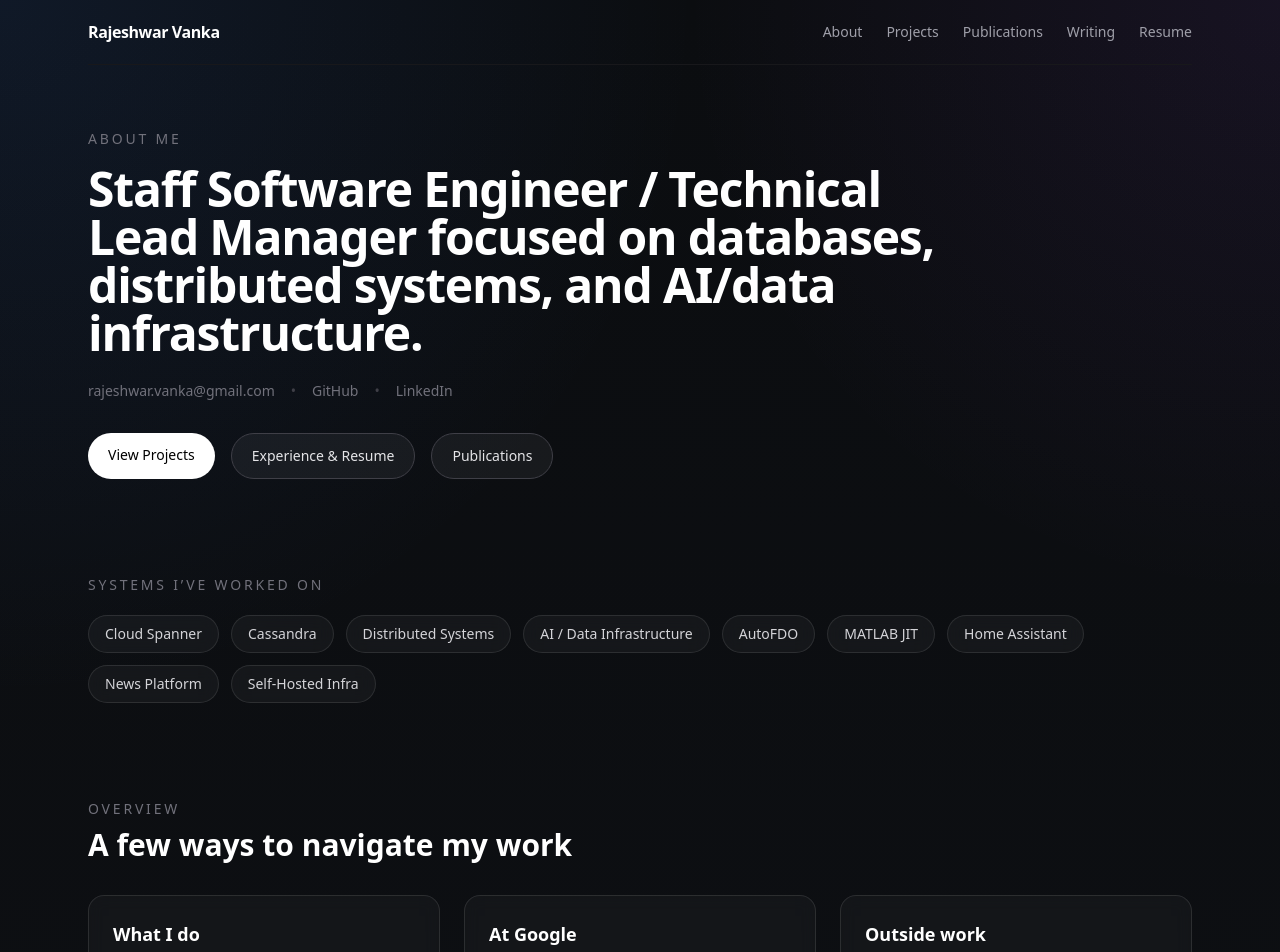
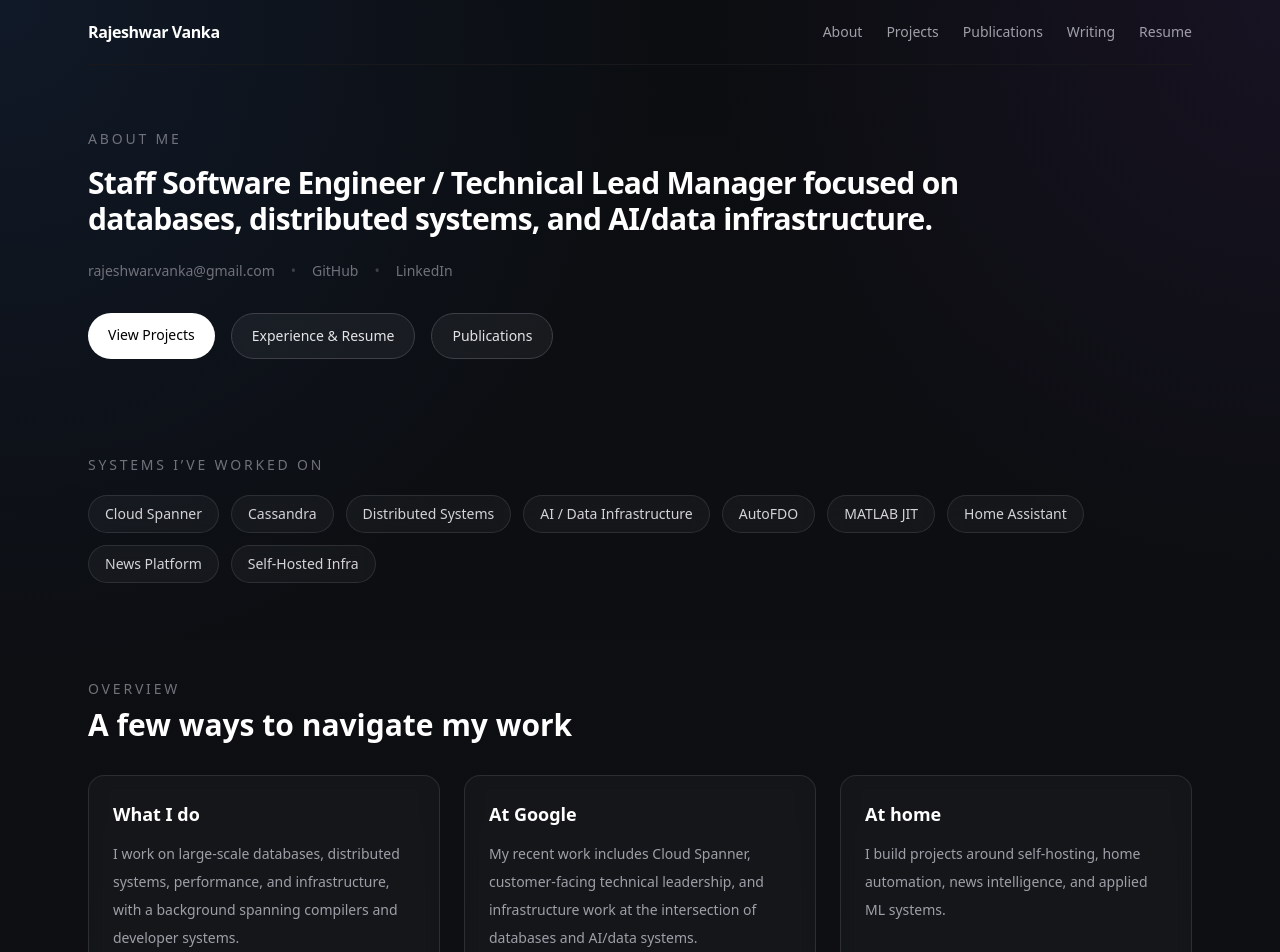
Before and after one commit to rvanka/rajeshwar.dev, a Next.js app: page / in a window 1280 px wide. Shown: the top 952 px of the page. Built offline with nearby package versions, Linux system fonts and the light colour scheme.

Commit message:
title size fix

```diff
--- a/src/app/page.tsx
+++ b/src/app/page.tsx
@@ -24,7 +24,7 @@ const highlights = [
       "My recent work includes Cloud Spanner, customer-facing technical leadership, and infrastructure work at the intersection of databases and AI/data systems.",
   },
   {
-    title: "Outside work",
+    title: "At home",
     description:
       "I build projects around self-hosting, home automation, news intelligence, and applied ML systems.",
   },
@@ -79,7 +79,7 @@ export default function Home() {
         About me
       </p>
 
-      <h1 className="mt-4 text-2xl font-semibold tracking-tight text-white md:text-4xl lg:text-5xl">
+      <h1 className="mt-4 text-xl font-semibold tracking-tight text-white md:text-2xl lg:text-3xl">
         Staff Software Engineer / Technical Lead Manager focused on
         databases, distributed systems, and AI/data infrastructure.
       </h1>
```
